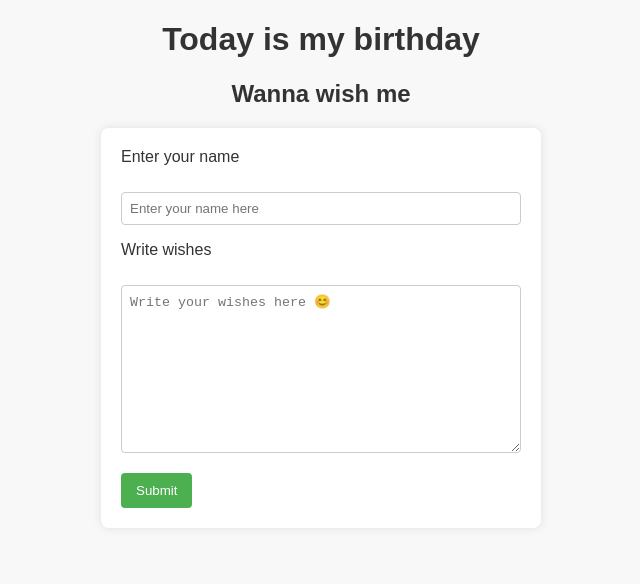
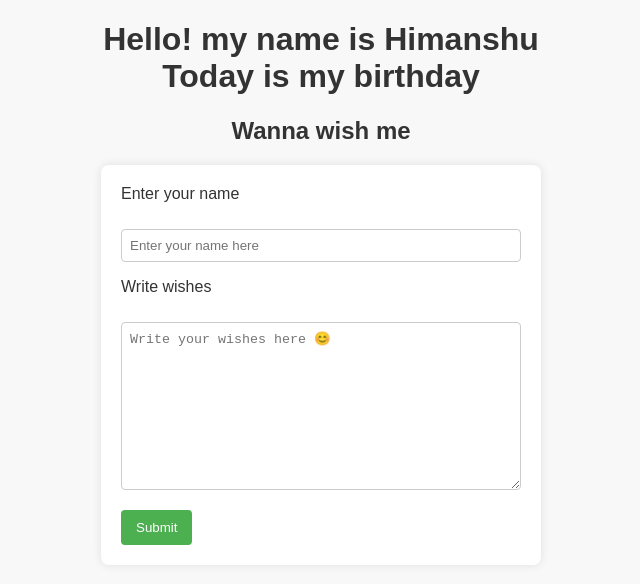
Before and after one commit to himanshu-923/birthday, a plain HTML site: page index.html in a window 1280 px wide. Shown: the whole page, without its empty margins (319-959 px from the left). Drawn offline with Linux system fonts and the light colour scheme.

Commit message:
Update index.html

```diff
--- a/index.html
+++ b/index.html
@@ -9,7 +9,7 @@
     <link rel="stylesheet" href="birthday.css">
 </head>
 <body>
-    <h1>Today is my birthday</h1>
+    <h1>Hello! my name is Himanshu <br> Today is my birthday</h1>
     <h2>Wanna wish me</h2>
     <form id="wishing-form" method="post">
         <label for="name">Enter your name</label><br>
```
